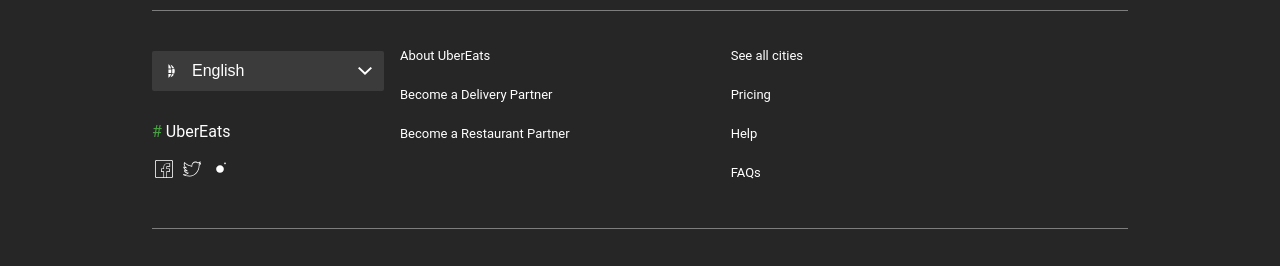
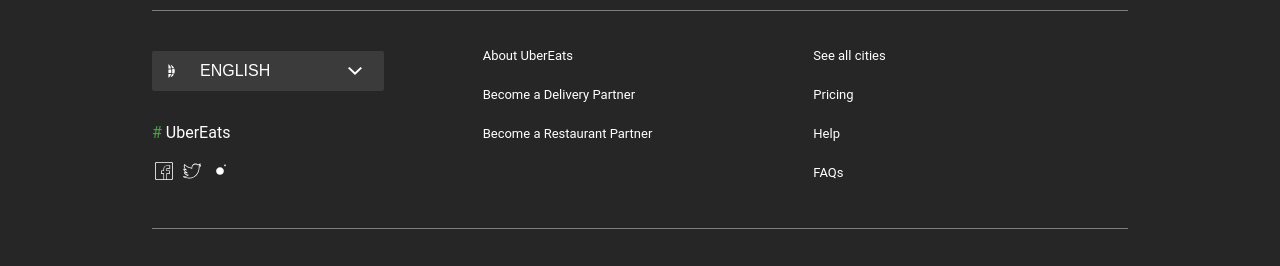
Before and after one commit to murkenson/UberEats, a plain HTML site: page index.html in a window 1280 px wide. Shown: the part 1584-1850 px from the top of the page. Drawn offline with nearby package versions, Linux system fonts and the light colour scheme.

Commit message:
fixed the adaptability of the select in the footer

```diff
--- a/index.html
+++ b/index.html
@@ -142,15 +142,15 @@
         <hr class="footer-line">
         <div class="row">
           <!-- SELECT LANGUAGE ====================================== -->
-          <div class="col-xs-7 col-sm-3 col-ls-3 ">
+          <div class="col-xs-7 col-sm-3 col-ls-3">
             <select class="selector">
-              <option value="eng">English</option>
-              <optio value="rus">Russian</option>
+              <option value="eng">ENGLISH</option>
+              <option value="rus">RUSSIAN</option>
             </select>
             <!-- UBER HASG TAG ====================================== -->
-            <p class="hash-tag">
+            <a href="#" class="hash-tag">
               <span style="color: #49A144">#</span>
-              UberEats</p>
+              UberEats</a>
             <!-- SOCIALS NETWORK ====================================== -->
             <div class="socials">
               <a href="#">
@@ -165,7 +165,7 @@
             </div>
           </div>
           <!-- ABOUT ====================================== -->
-          <div class="col-xs-12 col-sm-4 col-lg-4">
+          <div class="col-xs-12 col-sm-offset-1 col-sm-4 col-lg-4">
             <div class="footer-link-about">
               <a class="footer-link" href="# ">About UberEats</a>
               <br>
@@ -177,13 +177,13 @@
           <!-- FAG ====================================== -->
           <div class="footer-link-faq">
             <div class="col-xs-12 col-sm-4 col-lg-4">
-              <a class="footer-link " href="#">See all cities</a>
+              <a class="footer-link" href="#">See all cities</a>
               <br>
-              <a class="footer-link " href="#">Pricing</a>
+              <a class="footer-link" href="#">Pricing</a>
               <br>
-              <a class="footer-link " href="#">Help</a>
+              <a class="footer-link" href="#">Help</a>
               <br>
-              <a class="footer-link " href="#">FAQs</a>
+              <a class="footer-link" href="#">FAQs</a>
             </div>
           </div>
         </div>
@@ -201,7 +201,7 @@
         <hr class="footer-line">
         <div class="footer-terms">
           <div class="row ">
-            <div class="col-xs-12 col-sm-4 col-lg-4 ">
+            <div class="col-xs-12 col-sm-4 col-lg-4">
               <p class="footer-terms-copyright">© 2017 Uber Technologies inc.</p>
             </div>
             <div class="col-xs-12 col-sm-4 col-lg-4">
--- a/styles.css
+++ b/styles.css
@@ -322,17 +322,17 @@
 .selector {
   width: 100%;
   height: 40px;
+  margin-bottom: 33px;
   margin-top: 32px;
-  padding-left: 40px;
+  padding-left: 48px;
   padding-right: 2px;
   border-radius: 2px;
   color: #ffffff;
   font-size: 13;
-  background: url("../Assets/world.svg") no-repeat 16px 50%,
-    url("../Assets/arrow-down.svg") no-repeat 206px 50%;
+  background: url("../Assets/world.svg") no-repeat 7% 50%,
+    url("../Assets/arrow-down.svg") no-repeat 90% 50%;
   background-color: #3b3b3b;
   border: none;
-  background-position: relative;
   -webkit-appearance: none;
 }
 
@@ -342,13 +342,11 @@
 }
 
 .hash-tag {
-  margin-top: 32px;
   color: #ffffff;
   font-size: 16px;
 }
-.ssocials {
-  margin-top: 16px;
-  margin-bottom: 24px;
+.socials {
+  margin-top: 17px;
 }
 
 @media screen and (min-width: 768px) {
```
